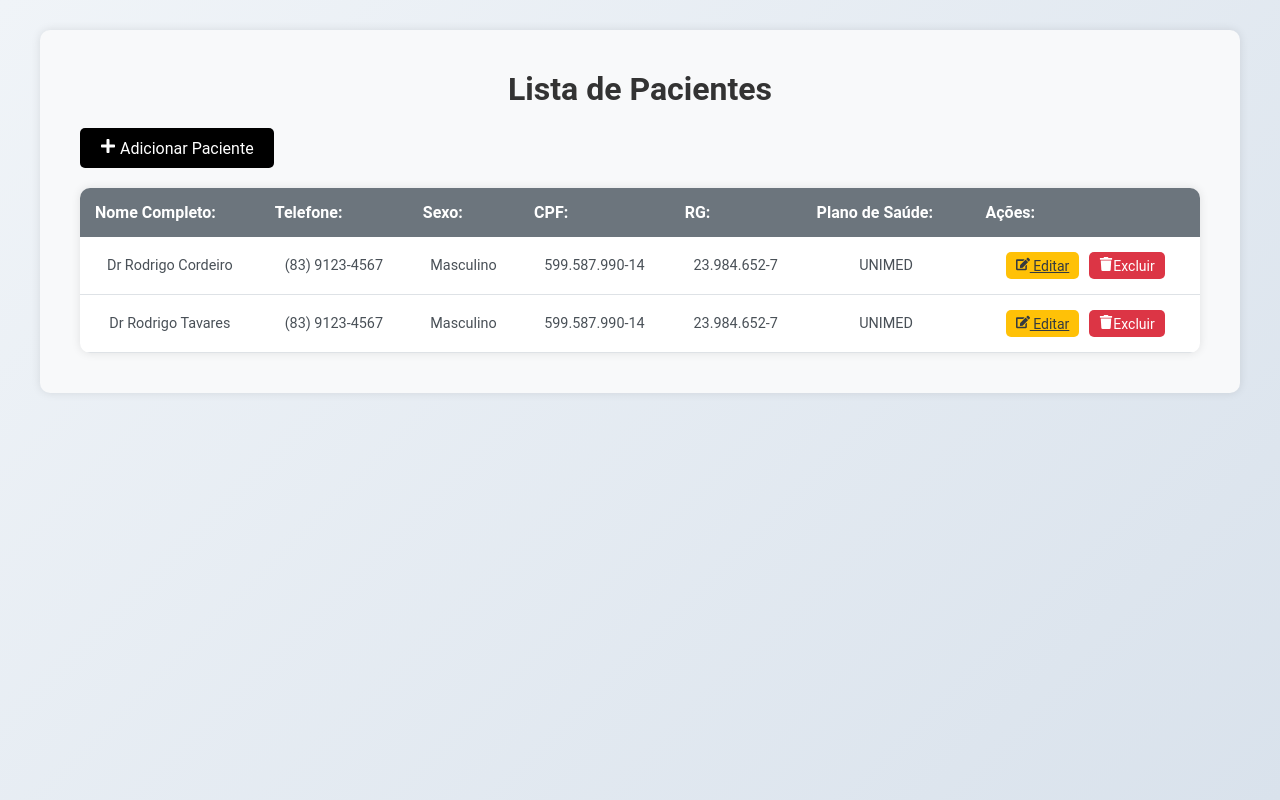
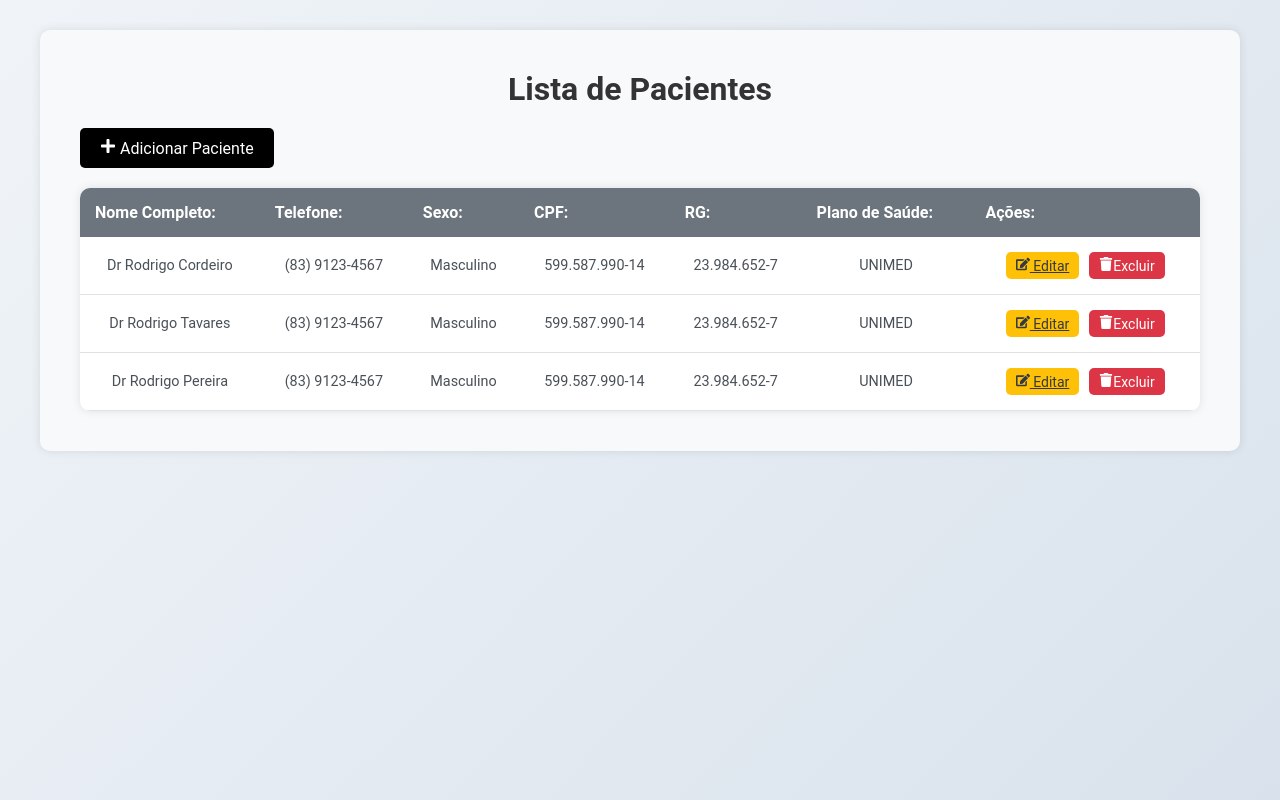
Before and after one commit to RRodrigoCordeiro/Gerenciador-de-Clinica-Medica, a React (Vite) app: page / in a window 1280 px wide. Built offline with nearby package versions, Linux system fonts and the light colour scheme; data requests are answered from the project's data file.

Commit message:
Criação dos botões para editar e excluir informações dos pacientes, assim como a implementação da funcionalidade de exclusão de pacientes

```diff
--- a/data/db.json
+++ b/data/db.json
@@ -17,6 +17,15 @@
       "cpf": "599.587.990-14",
       "rg": "23.984.652-7",
       "planoDeSaude": "UNIMED"
+    },
+    {
+      "id": 3,
+      "nomeCompleto": " Dr Rodrigo Pereira",
+      "telefone": "(83) 9123-4567",
+      "sexo": "Masculino",
+      "cpf": "599.587.990-14",
+      "rg": "23.984.652-7",
+      "planoDeSaude": "UNIMED"
 
     }
   ]
--- a/src/pages/Pacientes/PacientesList.jsx
+++ b/src/pages/Pacientes/PacientesList.jsx
@@ -26,9 +26,10 @@ const PacientesList = () => {
 
   },[])
 
-  const abrirModal = () => {
+  const abrirModal = (paciente) => {
+    setPacienteSelecionado(paciente)
     setModalaberto(true)
-    setPacienteSelecionado(null)
+
 
   }
 
@@ -38,7 +39,6 @@ const PacientesList = () => {
   }
 
   const removerPaciente = () => {
-
     axios.delete(`/pacientes/${pacienteSelecionado.id}`)
     .then(() => {
       setPacientes(prevPacientes => prevPacientes.filter(paciente => paciente.id !== pacienteSelecionado.id))
@@ -108,8 +108,8 @@ const PacientesList = () => {
           </p>
         </div>
         <div className="modalButtons">
-          <button onClick={fecharModal}>Cancelar</button>
-          <button onClick={removerPaciente}>Excluir</button>
+          <button onClick={fecharModal} className="btn btn-secondary">Cancelar</button>
+          <button onClick={removerPaciente}  className="btn btn-danger">Excluir</button>
 
         </div>
 
```
Lines whose indentation alone changed are shown as unchanged.
